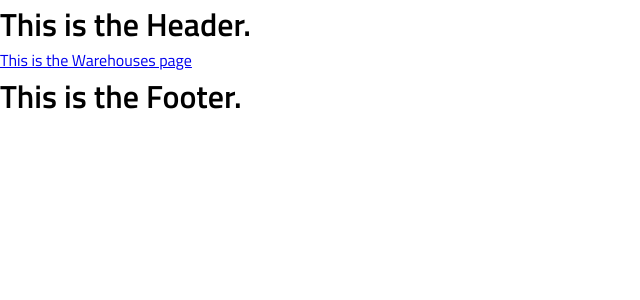
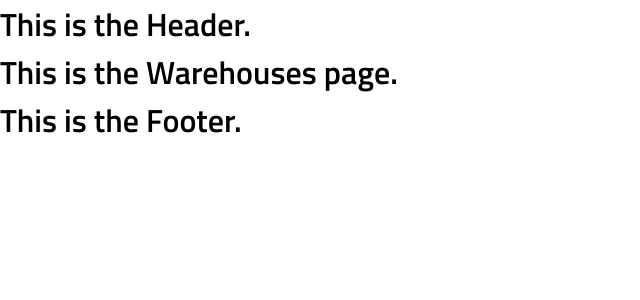
Before and after one commit to NasKhanaz/instock, a React (Create React App) app: page / in a window 1280 px wide. Shown: the top 300 px of the page, without its empty margins (0-640 px from the left). Built offline with nearby package versions, Linux system fonts and the light colour scheme.

Commit message:
adds code matching back to develop as this was changed and committed accidentally earlier during some testing

```diff
--- a/src/pages/Warehouses/Warehouses.js
+++ b/src/pages/Warehouses/Warehouses.js
@@ -1,8 +1,7 @@
-import { Link } from "react-router-dom";
 import "./Warehouses.scss";
 
 function Warehouses() {
-  return <Link to="/warehouses/add">This is the Warehouses page</ Link>;
+  return <h1>This is the Warehouses page.</h1>;
 }
 
 export default Warehouses;
```
